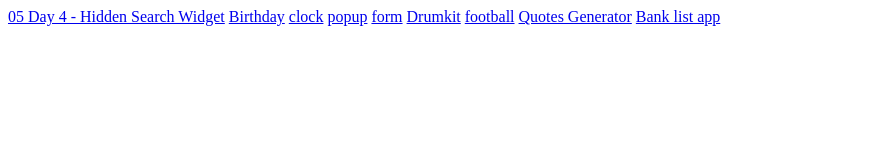
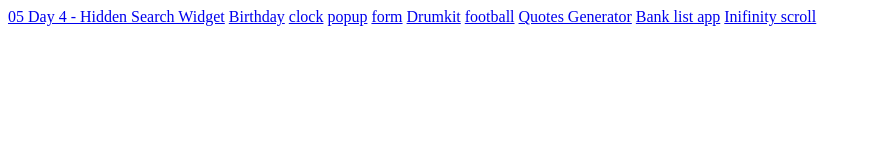
Before and after one commit to ImalKesara/Javascript-MiniProjects, a plain HTML site: page index.html in a window 1280 px wide. Shown: the whole page, without its empty margins (0-871 px from the left). Drawn offline with Linux system fonts and the light colour scheme.

Commit message:
added inifinty scroll

```diff
--- a/index.html
+++ b/index.html
@@ -19,6 +19,7 @@
     <a href="football betting application/football.html">football</a>
     <a href="Quotes Generator/index.html">Quotes Generator</a>
     <a href="Bank list app/index.html">Bank list app</a>
+    <a href="infinity scroll/index.html">Inifinity scroll</a>
     <!-- <a href="booking system pratice/index.html">booking</a> -->
   </body>
 </html>
```
